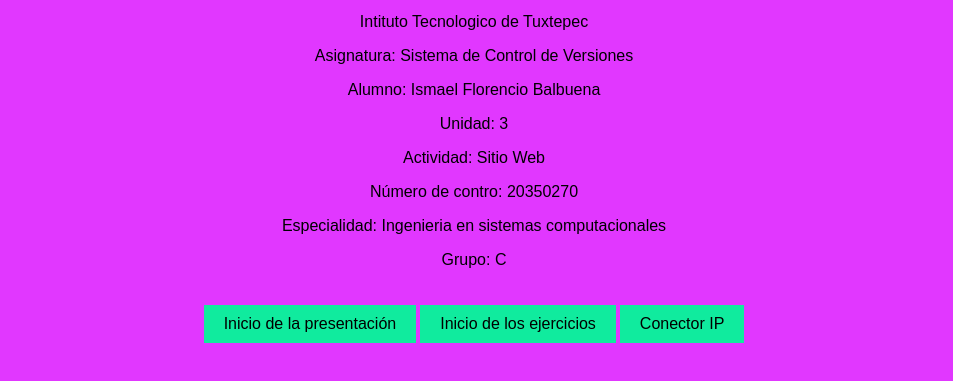
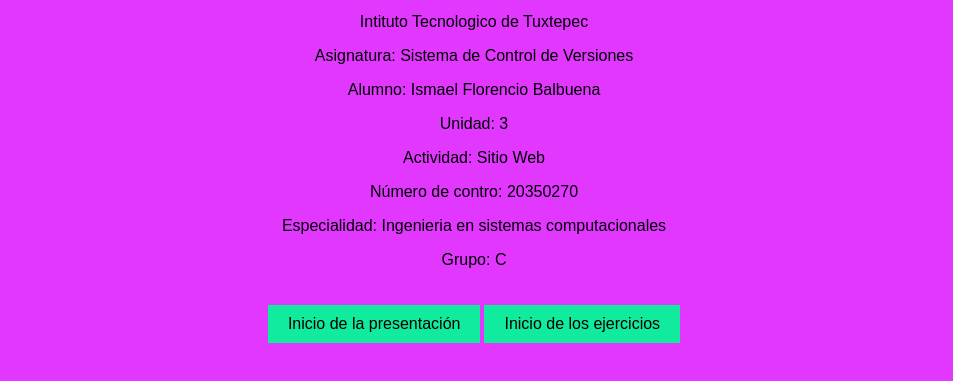
Before and after one commit to IsmaBalb/Practica-GitHub, a plain HTML site: page index.html in a window 1280 px wide. Shown: the part 137-518 px from the top of the page, without its empty margins (166-1119 px from the left). Drawn offline with Linux system fonts and the light colour scheme.

Commit message:
Add files via upload

```diff
--- a/index.html
+++ b/index.html
@@ -31,7 +31,7 @@
           <div class="center-princ">
             <a href="tema1.html"><button class="custom-button">Inicio de la presentación</button></a>
             <a href="ejercicio1.html"><button class="custom-button">Inicio de los ejercicios</button></a>
-            <a href="http://tu_ip_aqui"><button class="custom-button">Conector IP</button></a>
+
           </div>
 </body>
 </html>
```
